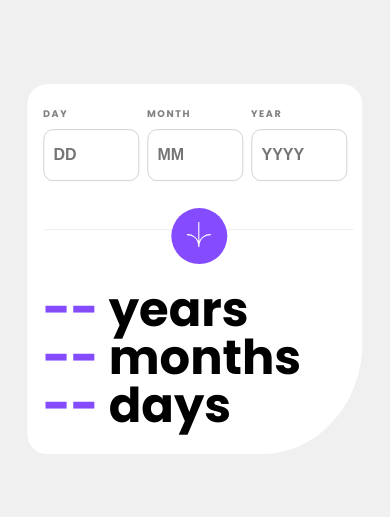
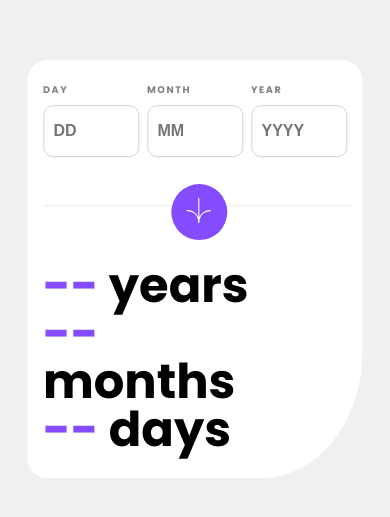
Before and after one commit to JooM23/age-app, a React (Create React App) app: page / in a window 390 px wide. Shown: the part 153-670 px from the top of the page. Built offline with nearby package versions, Linux system fonts and the light colour scheme.

Commit message:
Update media query

```diff
--- a/src/index.css
+++ b/src/index.css
@@ -75,9 +75,10 @@
     width: 2rem;
 }
 
-@media screen and (min-width: 320px) and (max-width: 767px) {
+@media screen and (min-width: 320px) and (max-width: 550px) {
 
     h1 {
+        width: 80%;
         font-size: 3rem;
     }
 
```
